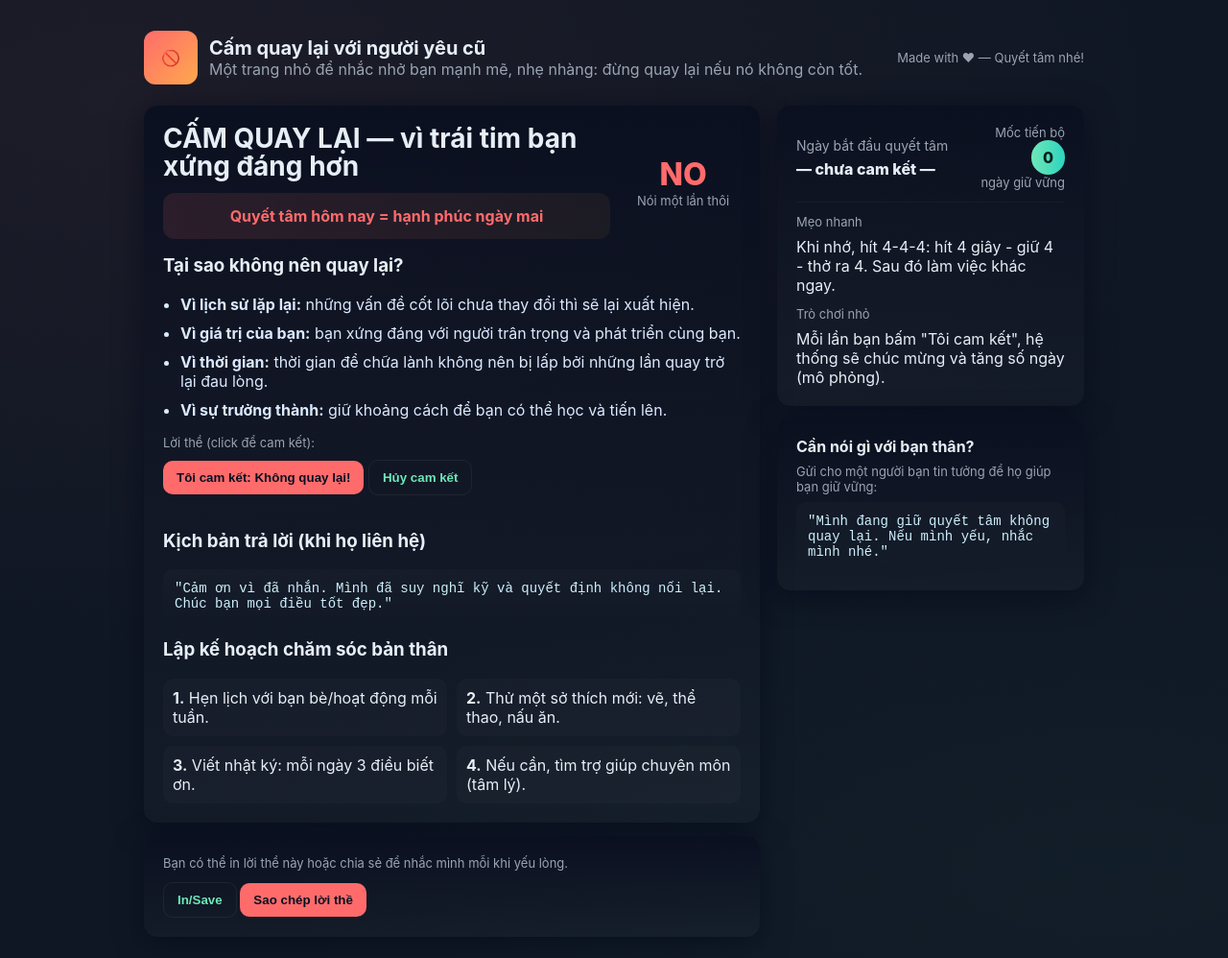
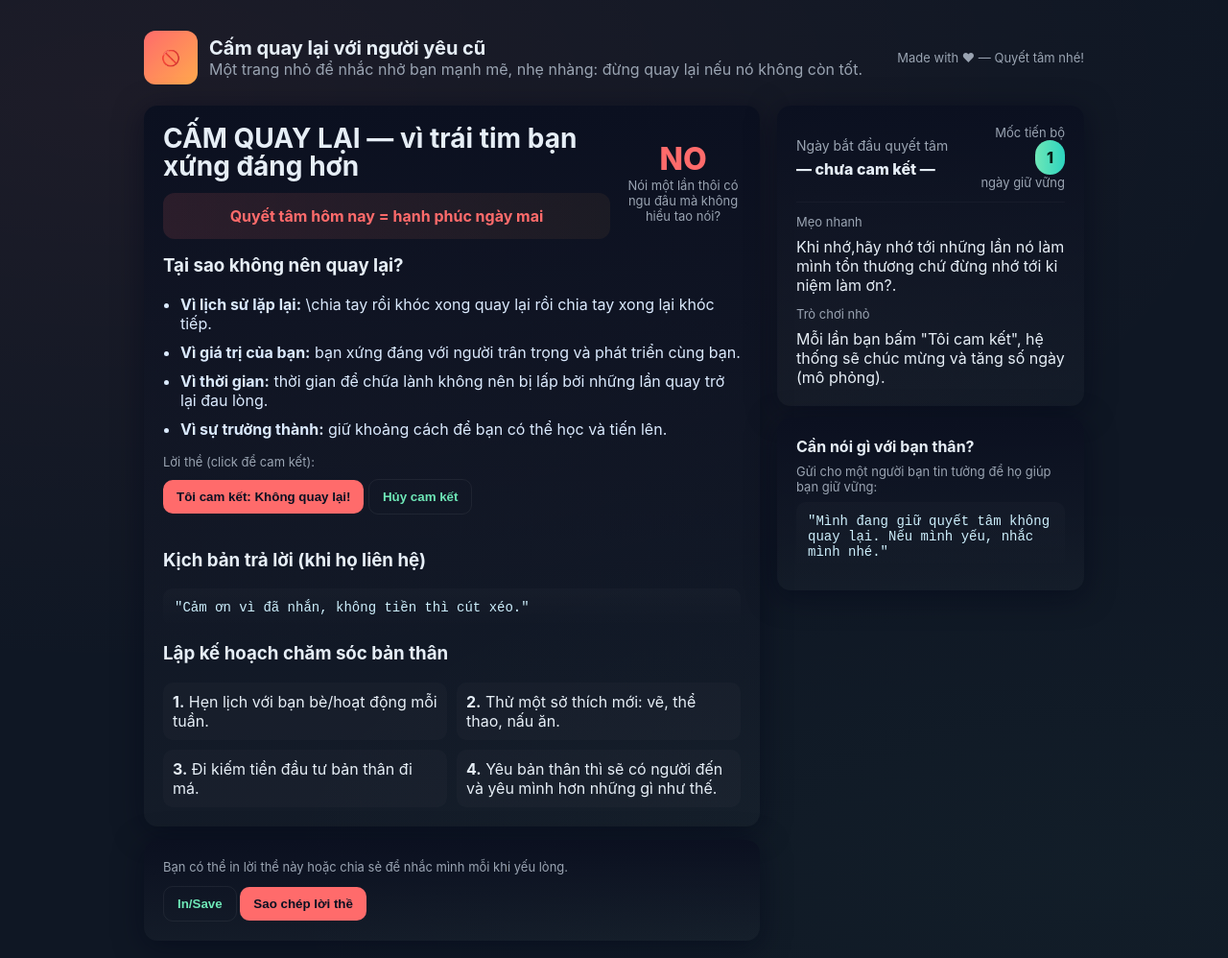
Before and after one commit to thahtruc07/camlovisong, a plain HTML site: page index.html in a window 1280 px wide. Shown: the whole page at 96% size. Drawn offline with Linux system fonts and the light colour scheme.

Commit message:
Update index.html

```diff
--- a/index.html
+++ b/index.html
@@ -83,13 +83,13 @@
             </div>
             <div style="width:120px;text-align:center">
               <div style="font-size:32px;font-weight:800;color:var(--accent)">NO</div>
-              <div class="small">Nói một lần thôi</div>
+              <div class="small">Nói một lần thôi có ngu đâu mà không hiểu tao nói? </div>
             </div>
           </div>
 
           <h3 style="margin-top:16px">Tại sao không nên quay lại?</h3>
           <ul class="reasons">
-            <li><strong>Vì lịch sử lặp lại:</strong> những vấn đề cốt lõi chưa thay đổi thì sẽ lại xuất hiện.</li>
+            <li><strong>Vì lịch sử lặp lại:</strong> \chia tay rồi khóc xong quay lại rồi chia tay xong lại khóc tiếp.</li>
             <li><strong>Vì giá trị của bạn:</strong> bạn xứng đáng với người trân trọng và phát triển cùng bạn.</li>
             <li><strong>Vì thời gian:</strong> thời gian để chữa lành không nên bị lấp bởi những lần quay trở lại đau lòng.</li>
             <li><strong>Vì sự trưởng thành:</strong> giữ khoảng cách để bạn có thể học và tiến lên.</li>
@@ -105,14 +105,14 @@
           </div>
 
           <h3 style="margin-top:18px">Kịch bản trả lời (khi họ liên hệ)</h3>
-          <div class="script">"Cảm ơn vì đã nhắn. Mình đã suy nghĩ kỹ và quyết định không nối lại. Chúc bạn mọi điều tốt đẹp."</div>
+          <div class="script">"Cảm ơn vì đã nhắn, không tiền thì cút xéo."</div>
 
           <h3 style="margin-top:16px">Lập kế hoạch chăm sóc bản thân</h3>
           <div class="tips">
             <div class="tip"><strong>1.</strong> Hẹn lịch với bạn bè/hoạt động mỗi tuần.</div>
             <div class="tip"><strong>2.</strong> Thử một sở thích mới: vẽ, thể thao, nấu ăn.</div>
-            <div class="tip"><strong>3.</strong> Viết nhật ký: mỗi ngày 3 điều biết ơn.</div>
-            <div class="tip"><strong>4.</strong> Nếu cần, tìm trợ giúp chuyên môn (tâm lý).</div>
+            <div class="tip"><strong>3.</strong> Đi kiếm tiền đầu tư bản thân đi má.</div>
+            <div class="tip"><strong>4.</strong> Yêu bản thân thì sẽ có người đến và yêu mình hơn những gì như thế.</div>
           </div>
 
         </section>
@@ -137,7 +137,7 @@
             </div>
             <div style="text-align:right">
               <div class="small">Mốc tiến bộ</div>
-              <div class="num done" id="daysCount">0</div>
+              <div class="num done" id="daysCount">1</div>
               <div class="small">ngày giữ vững</div>
             </div>
           </div>
@@ -145,7 +145,7 @@
           <hr style="border:none;border-top:1px solid rgba(255,255,255,0.03);margin:12px 0">
 
           <div class="small">Mẹo nhanh</div>
-          <div style="margin-top:8px">Khi nhớ, hít 4-4-4: hít 4 giây - giữ 4 - thở ra 4. Sau đó làm việc khác ngay.</div>
+          <div style="margin-top:8px">Khi nhớ,hãy nhớ tới những lần nó làm mình tổn thương chứ đừng nhớ tới kỉ niệm làm ơn?.</div>
 
           <div style="margin-top:12px">
             <div class="small">Trò chơi nhỏ</div>
```
